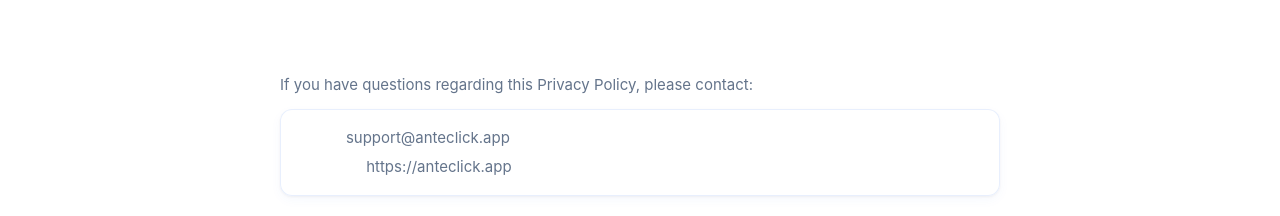
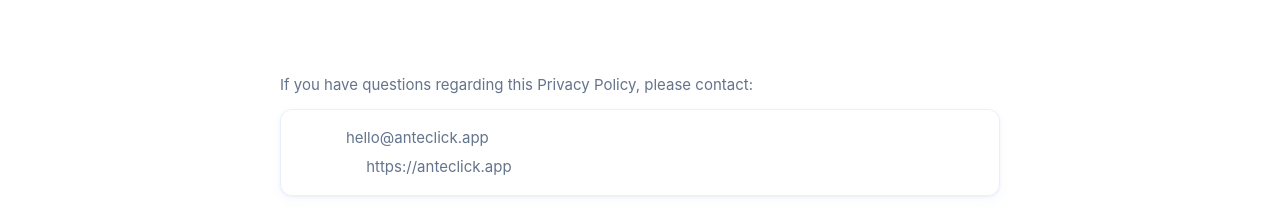
Before and after one commit to Sukesh-Periyasamy/sbi, a React (Vite) app in the folder web/: page /privacy-policy in a window 1280 px wide. Shown: the part 4424-4640 px from the top of the page. Built offline with nearby package versions, Linux system fonts and the light colour scheme.

Commit message:
fix: update all contact emails to hello@anteclick.app

```diff
--- a/web/src/components/Footer.jsx
+++ b/web/src/components/Footer.jsx
@@ -63,7 +63,7 @@
             <ul className="space-y-2">
               <li><Link to="/privacy-policy" className="text-text-muted text-sm hover:text-cyan transition-colors">Privacy Policy</Link></li>
               <li><Link to="/terms-and-conditions" className="text-text-muted text-sm hover:text-cyan transition-colors">Terms & Conditions</Link></li>
-              <li><a href="mailto:contact@anteclick.com" className="text-text-muted text-sm hover:text-cyan transition-colors">Contact</a></li>
+              <li><a href="mailto:hello@anteclick.app" className="text-text-muted text-sm hover:text-cyan transition-colors">Contact</a></li>
             </ul>
           </div>
         </div>
--- a/web/src/pages/PrivacyPolicy.jsx
+++ b/web/src/pages/PrivacyPolicy.jsx
@@ -234,7 +234,7 @@
               <h2 className="text-xl font-semibold text-white mb-3">14. Contact Us</h2>
               <p>If you have questions regarding this Privacy Policy, please contact:</p>
               <div className="mt-3 p-4 glass-card rounded-xl">
-                <p><strong className="text-white">Email:</strong> support@anteclick.app</p>
+                <p><strong className="text-white">Email:</strong> hello@anteclick.app</p>
                 <p className="mt-1"><strong className="text-white">Website:</strong> https://anteclick.app</p>
               </div>
             </section>
--- a/web/src/pages/SDK.jsx
+++ b/web/src/pages/SDK.jsx
@@ -432,14 +432,14 @@
           className="text-center"
         >
           <a
-            href="mailto:sdk@anteclick.app"
+            href="mailto:hello@anteclick.app"
             className="inline-flex items-center gap-2 px-8 py-4 bg-blue rounded-xl text-text font-semibold hover:bg-blue-light transition-all glow-blue"
           >
             <Building2 className="w-5 h-5" />
             Contact for SDK Integration
             <ArrowRight className="w-4 h-4" />
           </a>
-          <p className="mt-4 text-text-muted text-xs">sdk@anteclick.app</p>
+          <p className="mt-4 text-text-muted text-xs">hello@anteclick.app</p>
         </motion.div>
       </div>
     </main>
--- a/web/src/pages/TermsOfService.jsx
+++ b/web/src/pages/TermsOfService.jsx
@@ -314,7 +314,7 @@
               <h2 className="text-xl font-semibold text-text mb-3">16. Contact</h2>
               <p>For questions, feedback, or support regarding AnteClick:</p>
               <div className="mt-3 p-4 glass-card rounded-xl">
-                <p><strong className="text-text">Email:</strong> support@anteclick.app</p>
+                <p><strong className="text-text">Email:</strong> hello@anteclick.app</p>
                 <p className="mt-1"><strong className="text-text">Website:</strong> https://anteclick.app</p>
               </div>
             </section>
```
